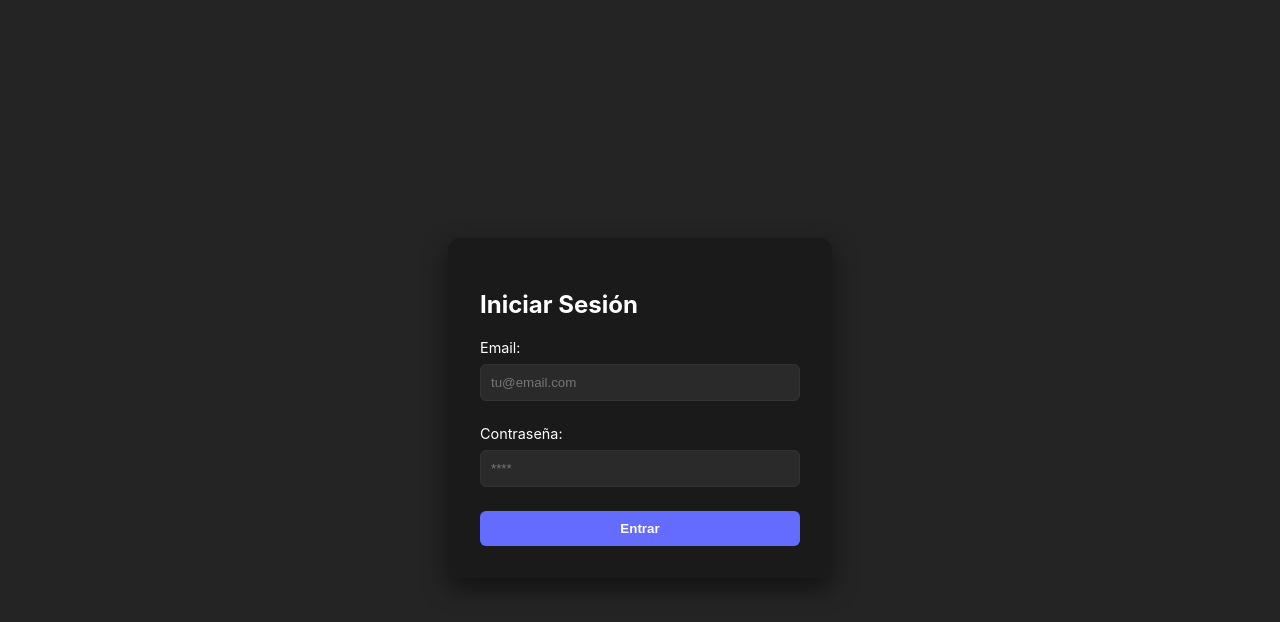
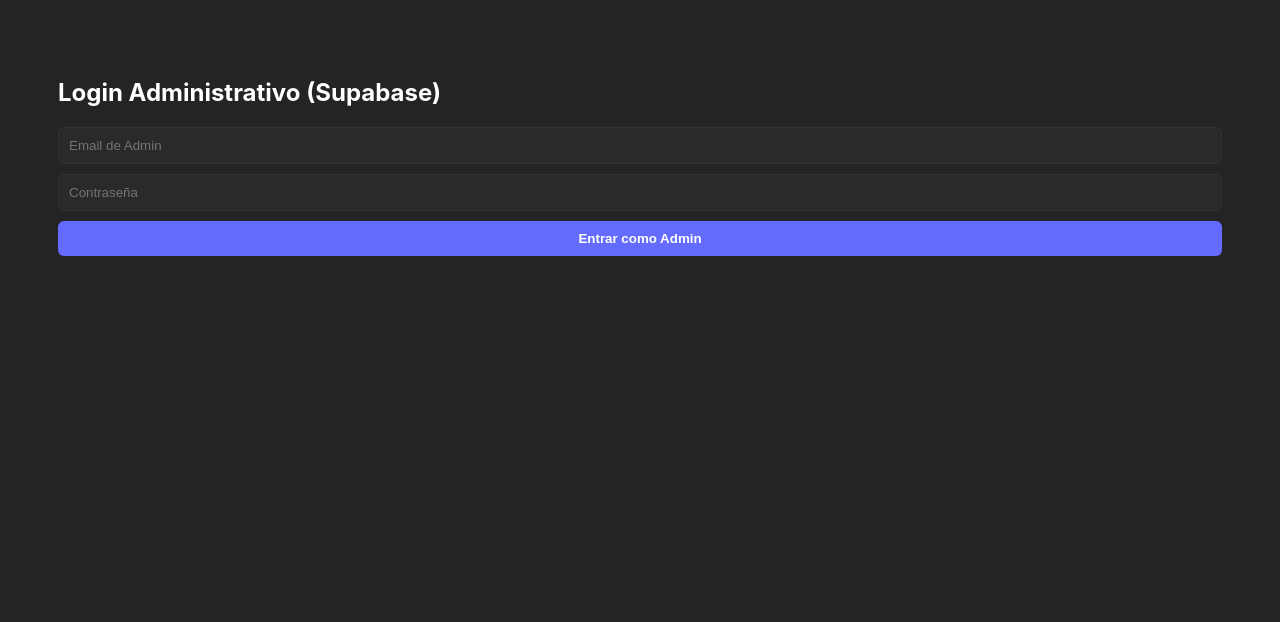
Before and after one commit to AngelRuiiz12/FRONT-REACT, a React (Vite) app: page / in a window 1280 px wide. Shown: the top 622 px of the page. Built offline with nearby package versions, Linux system fonts and the light colour scheme.

Commit message:
Utilizao Axios para conectar el front con el back de Laravel y la BBDD

```diff
--- a/package.json
+++ b/package.json
@@ -10,6 +10,7 @@
     "preview": "vite preview"
   },
   "dependencies": {
+    "axios": "^1.15.2",
     "react": "^19.2.5",
     "react-dom": "^19.2.5",
     "react-router-dom": "^7.14.2"
--- /dev/null
+++ b/src/api/axios.js
@@ -0,0 +1,20 @@
+import axios from "axios";
+
+const instance = axios.create({
+  baseURL: "http://ffe-gs01-pagos.test/api", // URL de Herd + /api
+  withCredentials: true,
+  headers: {
+    "Content-Type": "application/json",
+    Accept: "application/json",
+  },
+});
+
+instance.interceptors.request.use((config) => {
+  const token = localStorage.getItem("token");
+  if (token) {
+    config.headers.Authorization = `Bearer ${token}`;
+  }
+  return config;
+});
+
+export default instance;
--- a/src/pages/Login.jsx
+++ b/src/pages/Login.jsx
@@ -1,60 +1,62 @@
-import { useState } from "react";
-import { useNavigate } from "react-router-dom";
+import React, { useState } from 'react';
+import { useNavigate } from 'react-router-dom';
+import api from '../api/axios'; // Nuestra instancia de Axios
 
-function Login() {
-  // Estados para capturar lo que el usuario escribe
-  const [email, setEmail] = useState("");
-  const [password, setPassword] = useState("");
+const Login = () => {
+  const [email, setEmail] = useState('');
+  const [password, setPassword] = useState('');
   const navigate = useNavigate();
 
-  const handleLogin = (e) => {
+  const handleLogin = async (e) => {
     e.preventDefault();
 
-    // Simulando respuesta del servidor
-    const userSimulado = {
+    try {
+      // Llamamos a la ruta de tu api.php
+      const respuesta = await api.post('/admin/login', {
         email: email,
-      rol: email === "admin@teatro.com" ? "admin" : "alumno",
-    };
+        password: password
+      });
 
-    // Dirigimos al usuario al perfil de alumno o de admin
-    if (userSimulado.rol === "admin") {
-      navigate("/admin/dashboard");
-    } else {
-      navigate("/alumno/perfil");
+      // Si Laravel usa Sanctum, te devolverá un token
+      if (respuesta.data.token) {
+        localStorage.setItem('token', respuesta.data.token);
+        localStorage.setItem('role', 'admin'); // Guardamos el rol para las rutas
+
+        console.log("¡Login de Admin exitoso!");
+        navigate('/admin/dashboard');
+      }
+    } catch (error) {
+      console.error("Error al conectar con Laravel/Supabase:", error.response?.data);
+      alert(error.response?.data?.message || "Error en el login");
     }
   };
 
   return (
-    <div className="login-container">
-      <form onSubmit={handleLogin} className="login-form">
-        <h2>Iniciar Sesión</h2>
-
-        <div className="input-group">
-          <label>Email:</label>
+    <div style={{ padding: '50px', color: 'white' }}>
+      <h2>Login Administrativo (Supabase)</h2>
+      <form onSubmit={handleLogin}>
         <input
           type="email"
+          placeholder="Email de Admin"
           value={email}
           onChange={(e) => setEmail(e.target.value)}
-            placeholder="tu@email.com"
           required
+          style={{ display: 'block', marginBottom: '10px', padding: '10px' }}
         />
-        </div>
-
-        <div className="input-group">
-          <label>Contraseña:</label>
         <input
           type="password"
+          placeholder="Contraseña"
           value={password}
           onChange={(e) => setPassword(e.target.value)}
-            placeholder="****"
           required
+          style={{ display: 'block', marginBottom: '10px', padding: '10px' }}
         />
-        </div>
-
-        <button type="submit">Entrar</button>
+        <button type="submit" style={{ padding: '10px 20px', cursor: 'pointer' }}>
+          Entrar como Admin
+        </button>
       </form>
     </div>
   );
-}
+};
 
 export default Login;
--- a/src/pages/admin/AdminDashboard.jsx
+++ b/src/pages/admin/AdminDashboard.jsx
@@ -1,6 +1,33 @@
-import React, { useState } from "react";
+import React, { useState, useEffect } from "react"; // Añadimos useEffect
 import { useNavigate } from "react-router-dom";
+import api from "../../api/axios"; // Asegúrate de que esta ruta sea correcta
 
+const AdminDashboard = () => {
+  const navigate = useNavigate();
+  const [busqueda, setBusqueda] = useState("");
+
+  // Nuevo estado para los alumnos que vendrán de la base de datos
+  // De momento, inicializamos con un array vacío
+  const [alumnos, setAlumnos] = useState([]);
+
+  useEffect(() => {
+    const cargarAlumnos = async () => {
+      try {
+        const respuesta = await api.get("/alumnos");
+        // Importante: Laravel Paginate envuelve todo en un objeto.
+        // Si usas Resource Collection, los datos suelen venir en respuesta.data.data
+        console.log("Estructura recibida:", respuesta.data);
+
+        setAlumnos(respuesta.data);
+      } catch (err) {
+        console.error("Error cargando alumnos:", err);
+      }
+    };
+    cargarAlumnos();
+  }, []);
+
+  // Mientras no tengamos datos de la DB, usaremos los de ejemplo
+  // para que no se te quede la pantalla vacía:
   const alumnosEjemplo = [
     {
       id: 1,
@@ -25,13 +52,15 @@ const alumnosEjemplo = [
     },
   ];
 
-const AdminDashboard = () => {
-  const navigate = useNavigate();
-  const [busqueda, setBusqueda] = useState("");
+  // 1. Identificamos de dónde vienen los datos
+  // Como usas paginate(), los alumnos reales estarán en alumnos.data
+  const listaAlumnos = alumnos.data ? alumnos.data : alumnosEjemplo;
 
-  const alumnosFiltrados = alumnosEjemplo.filter((alumno) =>
-    alumno.nombre.toLowerCase().includes(busqueda.toLowerCase()),
-  );
+  // 2. Aplicamos el filtro sobre esa lista (ESTO ES LO QUE ME PREGUNTABAS)
+  const alumnosFiltrados = listaAlumnos.filter((alumno) => {
+    const nombreCompleto = `${alumno.nombre} ${alumno.apellidos}`.toLowerCase();
+    return nombreCompleto.includes(busqueda.toLowerCase());
+  });
 
   return (
     <div style={{ padding: "30px", color: "white", fontFamily: "Arial" }}>
@@ -66,25 +95,42 @@ const AdminDashboard = () => {
             <th style={styles.th}>Curso</th>
             <th style={styles.th}>Estado</th>
             <th style={styles.th}>Deuda</th>
+            <th style={styles.th}>Acciones</th>
           </tr>
         </thead>
         <tbody>
           {alumnosFiltrados.map((alumno) => (
-            <tr key={alumno.id} style={{ borderBottom: "1px solid #555" }}>
-              <td style={styles.td}>{alumno.nombre}</td>
-              <td style={styles.td}>{alumno.curso}</td>
+            // Importante: Usamos alumno.id_alumno como key
+            <tr
+              key={alumno.id_alumno}
+              style={{ borderBottom: "1px solid #555" }}
+            >
+              {/* Concatenamos Nombre y Apellidos */}
+              <td style={styles.td}>
+                {alumno.nombre} {alumno.apellidos}
+              </td>
+
+              {/* Si aún no tienes la relación de cursos en la DB,
+          ponemos un valor por defecto o el campo email/telefono */}
+              <td style={styles.td}>{alumno.email}</td>
+
               <td
                 style={{
                   ...styles.td,
+                  // Ajustamos la lógica de color (puedes cambiarla según tus necesidades)
                   color: alumno.estado === "Pagado" ? "#4CAF50" : "#FF5252",
                 }}
               >
-                {alumno.estado}
+                {alumno.estado || "Pendiente"}
               </td>
-              <td style={styles.td}>{alumno.deuda}€</td>
-              <td>
+
+              {/* Si no tienes columna 'deuda' en esta tabla, ponemos 0 o el campo que prefieras */}
+              <td style={styles.td}>{alumno.deuda ?? 0}€</td>
+
+              <td style={styles.td}>
                 <button
-                  onClick={() => navigate(`/admin/alumno/${alumno.id}`)}
+                  // Usamos id_alumno para la navegación
+                  onClick={() => navigate(`/admin/alumno/${alumno.id_alumno}`)}
                   style={{ cursor: "pointer", padding: "5px 10px" }}
                 >
                   👁️ Ver Detalle
```
Also changed, not shown: 1 other file (tests, documents, lock files or other folders). Lines whose indentation alone changed are shown as unchanged.
